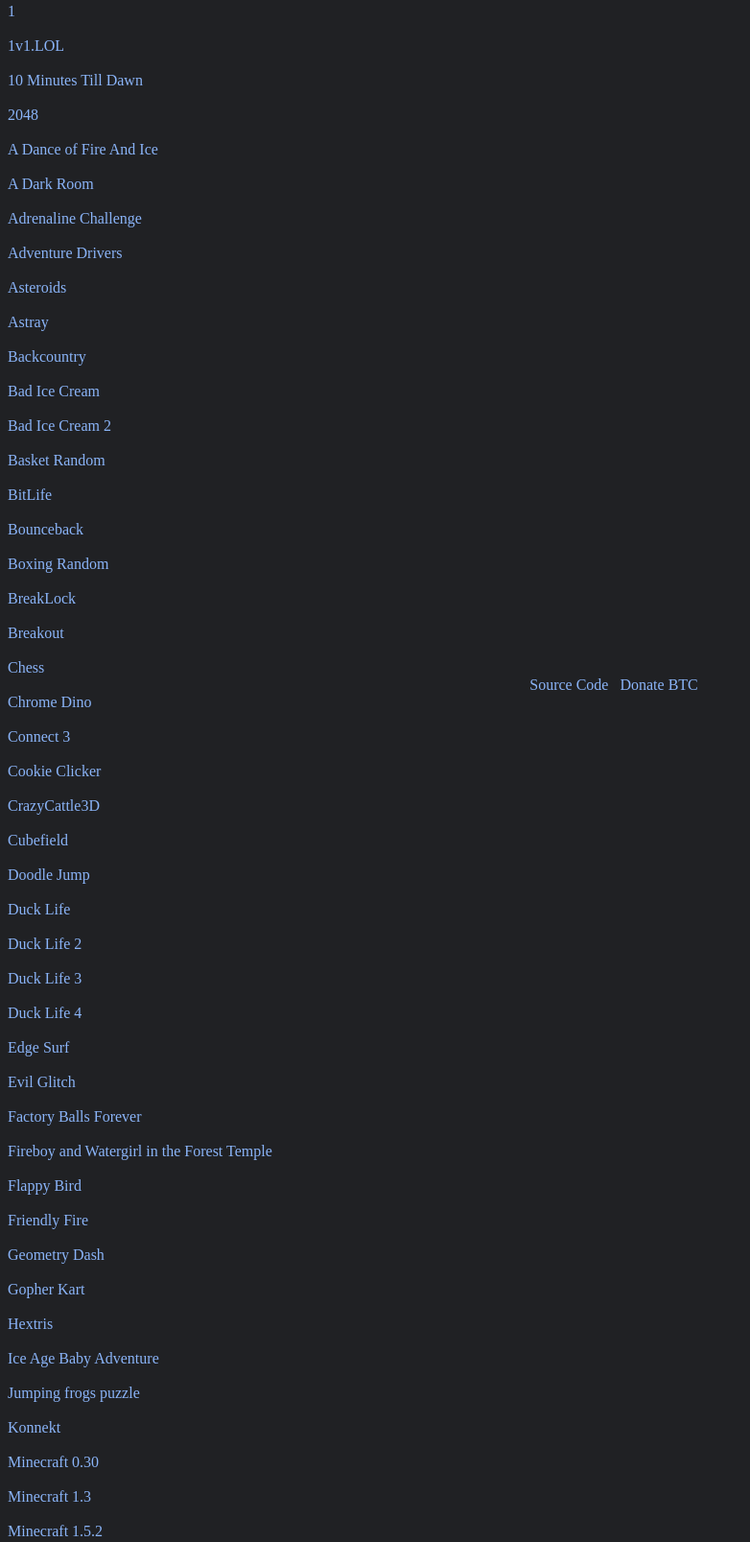
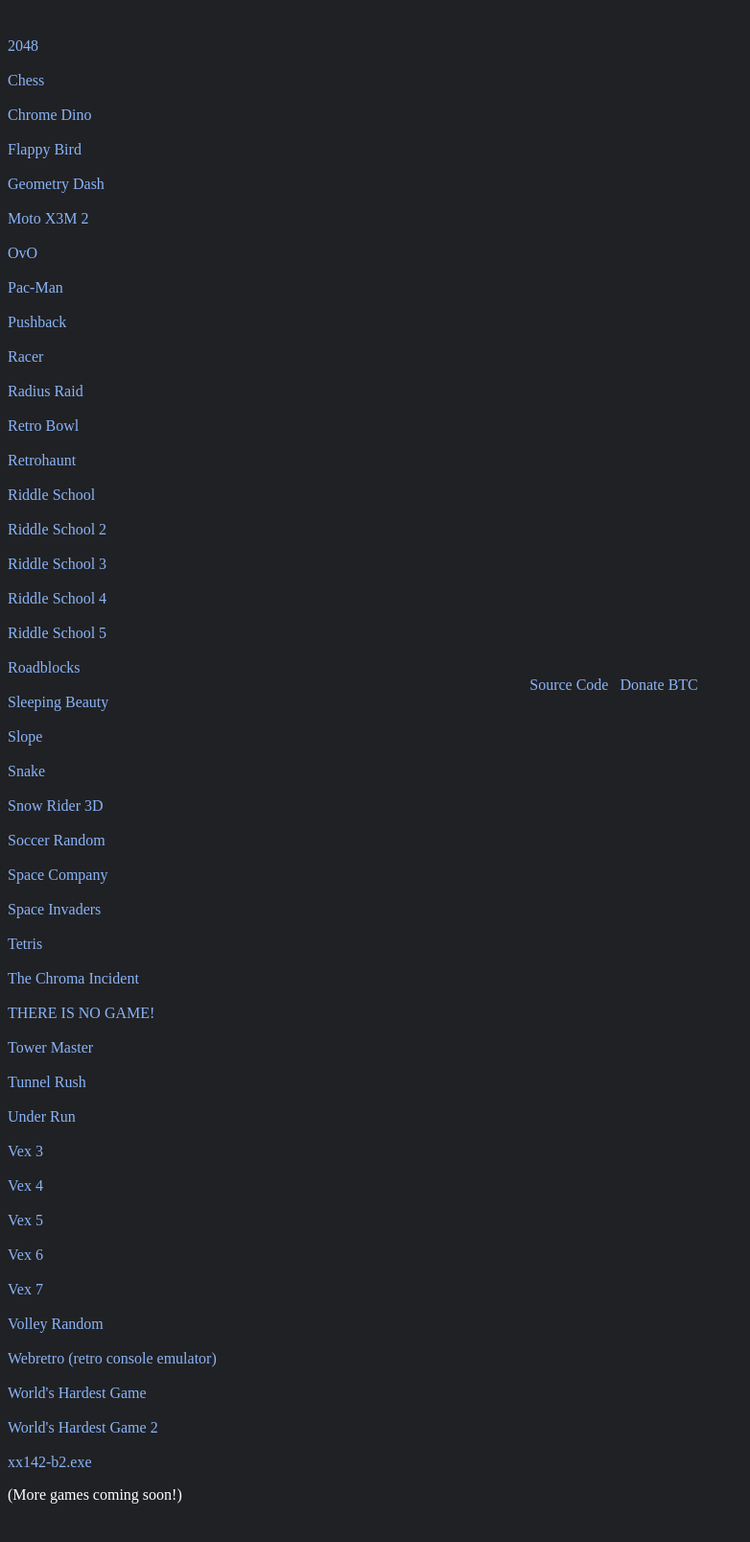
Before and after one commit to Maxim4401/Game-hub-Not-mine-, a plain HTML site: page index.html in a window 1280 px wide. Shown: the part 77-1684 px from the top of the page at 96% size, without its empty margins (0-782 px from the left). After the commit the page ends 1660 px from the top, so only its background shows below. Drawn offline with Linux system fonts and the light colour scheme.

Commit message:
Update index.html

```diff
--- a/index.html
+++ b/index.html
@@ -6,7 +6,7 @@
     <meta name="keywords" content="Games,Unblocked Games,Unity,WebGL,Unblocked,Google Sites,tyler's game hub,tyler's unblocked games,tyler's games unblocked">
     <meta name="author" content="Tyler Palko">
     <meta name="viewport" content="width=device-width, initial-scale=1.0">
-    <title>Tyler's Game Hub</title>
+    <title>Maximtech.uk</title>
     <link rel="icon" type="image/x-icon" href="resources/favicon.ico">
     <link rel="stylesheet" href="style.css" />
     </head>
@@ -17,95 +17,16 @@
          </div>
         <br><br><br><br>
         <div>
-          <a href="1">1</a>
-          <br><br>
-          <a href="1v1.lol">1v1.LOL</a>
-          <br><br>
-          <a href="10minutestilldawn">10 Minutes Till Dawn</a>
           <br><br>
           <a href="2048">2048</a>
-          <br><br>
-          <a href="adanceoffireandice">A Dance of Fire And Ice</a>
-          <br><br>
-          <a href="adarkroom">A Dark Room</a>
-          <br><br>
-          <a href="adrenalinechallenge">Adrenaline Challenge</a>
-          <br><br>
-          <a href="adventuredrivers">Adventure Drivers</a>
-          <br><br>
-          <a href="asteroids">Asteroids</a>
-          <br><br>
-          <a href="astray">Astray</a>
-          <br><br>
-          <a href="backcountry">Backcountry</a>
-          <br><br>
-          <a href="badicecream">Bad Ice Cream</a>
-          <br><br>
-          <a href="badicecream2">Bad Ice Cream 2</a>
-          <br><br>
-          <a href="basketrandom">Basket Random</a>
-          <br><br>
-          <a href="bitlife">BitLife</a>
-          <br><br>
-          <a href="bounceback">Bounceback</a>
-          <br><br>
-          <a href="boxingrandom">Boxing Random</a>
-          <br><br>
-          <a href="breaklock">BreakLock</a>
-          <br><br>
-          <a href="breakout">Breakout</a>
           <br><br>
           <a href="chess">Chess</a>
           <br><br>
           <a href="chromedino">Chrome Dino</a>
           <br><br>
-          <a href="connect3">Connect 3</a>
-          <br><br>
-          <a href="cookieclicker">Cookie Clicker</a>
-          <br><br>
-          <a href="crazycattle3d">CrazyCattle3D</a>
-          <br><br>
-          <a href="cubefield">Cubefield</a>
-          <br><br>
-          <a href="doodlejump">Doodle Jump</a>
-          <br><br>
-          <a href="ducklife">Duck Life</a>
-          <br><br>
-          <a href="ducklife2">Duck Life 2</a>
-          <br><br>
-          <a href="ducklife3">Duck Life 3</a>
-          <br><br>
-          <a href="ducklife4">Duck Life 4</a>
-          <br><br>
-          <a href="edgesurf">Edge Surf</a>
-          <br><br>
-          <a href="evilglitch">Evil Glitch</a>
-          <br><br>
-          <a href="factoryballsforever">Factory Balls Forever</a>
-          <br><br>
-          <a href="fireboyandwatergirlintheforesttemple">Fireboy and Watergirl in the Forest Temple</a>
-          <br><br>
           <a href="flappybird">Flappy Bird</a>
           <br><br>
-          <a href="friendlyfire">Friendly Fire</a>
-          <br><br>
           <a href="geometrydash">Geometry Dash</a>
-          <br><br>
-          <a href="gopherkart">Gopher Kart</a>
-          <br><br>
-          <a href="hextris">Hextris</a>
-          <br><br>
-          <a href="iceagebabyadventure">Ice Age Baby Adventure</a>
-          <br><br>
-          <a href="jumpingfrogspuzzle">Jumping frogs puzzle</a>
-          <br><br>
-          <a href="konnekt">Konnekt</a>
-          <br><br>
-          <a href="minecraft0.30">Minecraft 0.30</a>
-          <br><br>
-          <a href="minecraft1.3">Minecraft 1.3</a>
-          <br><br>
-          <a href="minecraft1.5.2">Minecraft 1.5.2</a>
           <br><br>
           <a href="motox3m2">Moto X3M 2</a>
           <br><br>
```
